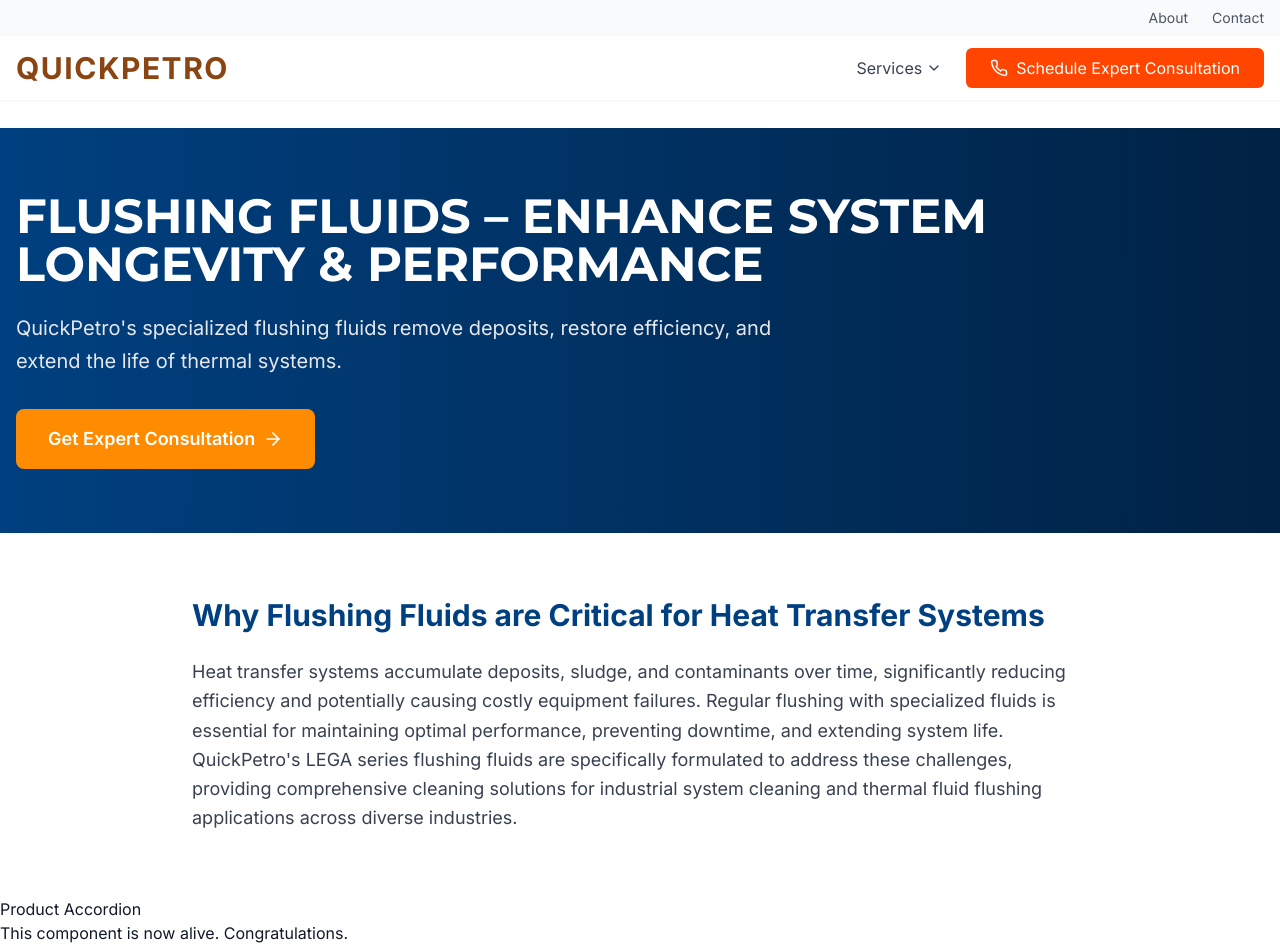
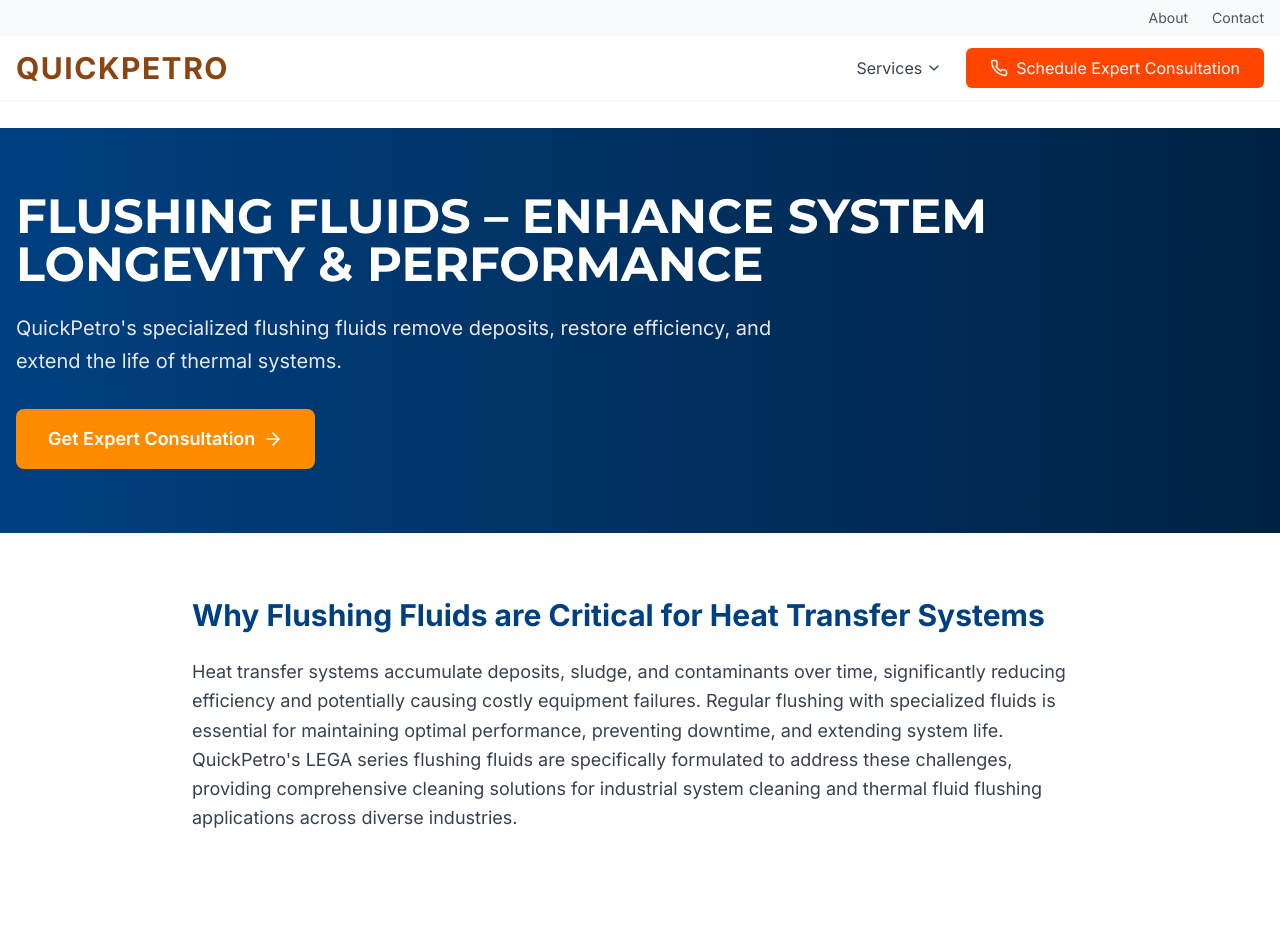
Before and after one commit to Appleknite/Updated_QuickPetro, a React (Vite) app: page /products/flushing-fluid in a window 1280 px wide. Shown: the top 952 px of the page. Built offline with nearby package versions, Linux system fonts and the light colour scheme.

Commit message:
Update ProductAccordion.tsx

```diff
--- a/src/components/sections/FlushingFluid/ProductAccordion.tsx
+++ b/src/components/sections/FlushingFluid/ProductAccordion.tsx
@@ -3,8 +3,7 @@
 const ProductAccordion = () => {
   return (
     <div>
-      <h2>Product Accordion</h2>
-      <p>This component is now alive. Congratulations.</p>
+
     </div>
   );
 };
```
